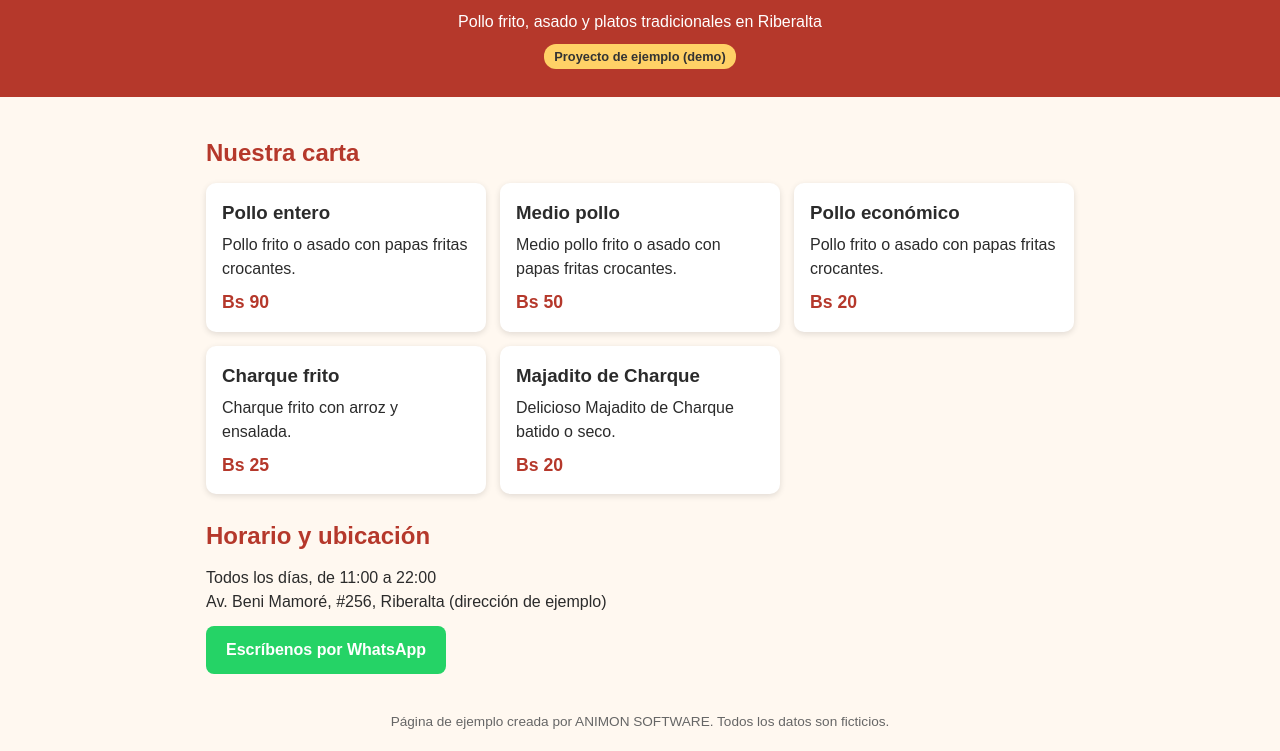
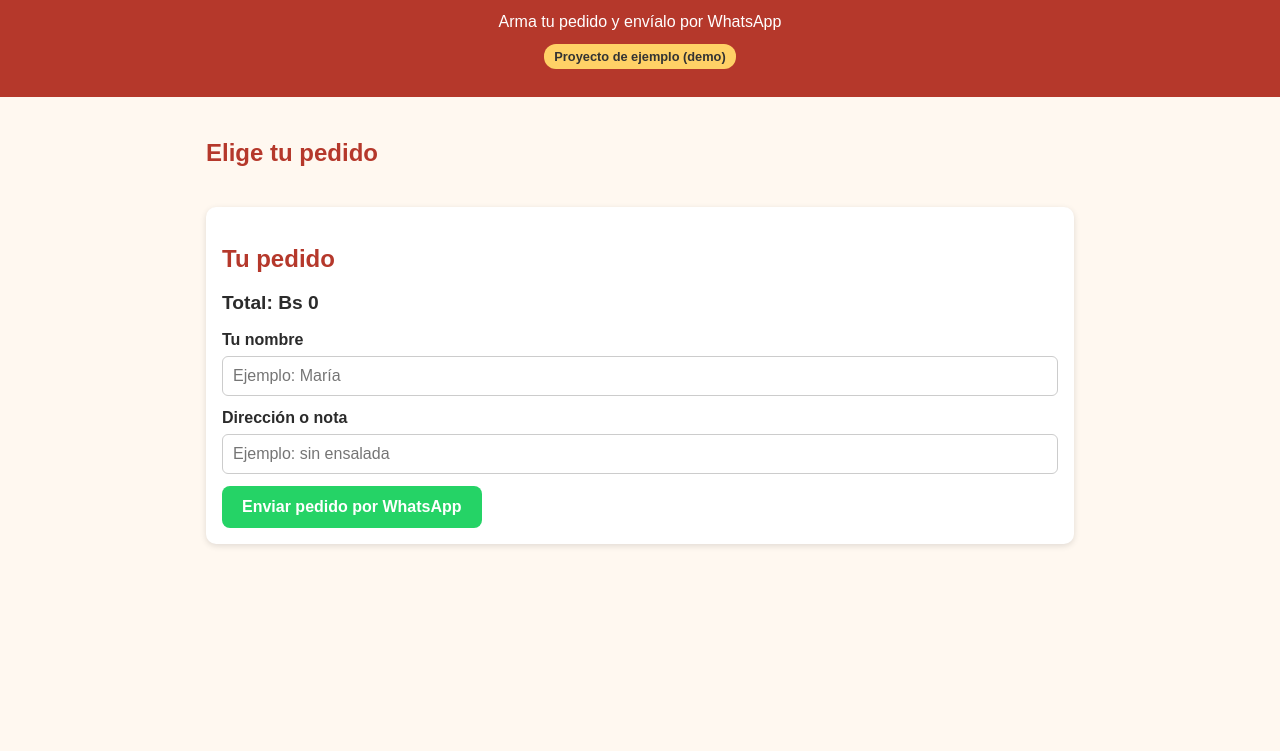
Before and after one commit to animonsoftware/polleria-catalogo-demo, a plain HTML site: page index.html in a window 1280 px wide. Shown: the part 67-818 px from the top of the page. Drawn offline with Linux system fonts and the light colour scheme.

Commit message:
Add files via upload

```diff
--- a/estilos.css
+++ b/estilos.css
@@ -53,3 +53,19 @@ h2 { margin: 18px 0 12px; color: #b5382b; }
  cursor: pointer;
 }
 footer { text-align: center; padding: 18px; font-size: 0.85rem; color: #666666; }
+.controles { display: flex; align-items: center; gap: 12px; margin-top: 10px; }
+.controles button {
+  width: 36px; height: 36px; font-size: 1.2rem; border: none;
+  border-radius: 50%; background: #b5382b; color: #ffffff; cursor: pointer;
+}
+.controles span { min-width: 24px; text-align: center; font-weight: bold; }
+#resumen {
+  background: #ffffff; border-radius: 10px; padding: 16px; margin-top: 24px;
+  box-shadow: 0 2px 6px rgba(0, 0, 0, 0.12);
+}
+#lista { margin: 8px 0 8px 20px; }
+.total { font-size: 1.2rem; font-weight: bold; margin: 10px 0; }
+label { display: block; margin-top: 10px; font-weight: bold; }
+input {
+  width: 100%; padding: 10px; margin-top: 4px;
+  border: 1px solid #cccccc; border-radius: 6px; font-size: 1rem;}
--- a/index.html
+++ b/index.html
@@ -3,56 +3,29 @@
 <head>
   <meta charset="UTF-8">
   <meta name="viewport" content="width=device-width, initial-scale=1.0">
-    <title>Polleria El Buen Sabor(Demo)</title>
-    <link   rel="stylesheet" href="estilos.css">
+  <title>Pedidos - Pollería El Buen Sabor (Demo)</title>
+  <link rel="stylesheet" href="estilos.css">
 </head>
 <body>
   <header>
     <h1>Pollería El Buen Sabor</h1>
- <p>Pollo frito, asado y platos tradicionales en Riberalta</p>
+    <p>Arma tu pedido y envíalo por WhatsApp</p>
     <span class="demo">Proyecto de ejemplo (demo)</span>
   </header>
   <main>
- <h2>Nuestra carta</h2>
- <section class="carta">
- <article class="plato">
- <h3>Pollo entero</h3>
- <p>Pollo frito o asado con papas fritas crocantes.</p>
- <p class="precio">Bs 90</p>
- </article>
- <article class="plato">
- <h3>Medio pollo</h3>
- <p>Medio pollo frito o asado con papas fritas crocantes.</p>
- <p class="precio">Bs 50</p>
- </article>
-  <article class="plato">
- <h3>Pollo económico</h3>
- <p>Pollo frito o asado con papas fritas crocantes.</p>
- <p class="precio">Bs 20</p>
- </article>
-  <article class="plato">
- <h3>Charque frito</h3>
- <p>Charque frito con arroz y ensalada.</p>
- <p class="precio">Bs 25</p>
- </article>
-  <article class="plato">
- <h3>Majadito de Charque</h3>
- <p>Delicioso Majadito de Charque batido o seco.</p>
- <p class="precio">Bs 20</p>
- </article>
- <!-- Repite el bloque article para los otros 3 platos -->
- </section>
- <section class="info">
- <h2>Horario y ubicación</h2>
- <p>Todos los días, de 11:00 a 22:00</p>
- <p>Av. Beni Mamoré, #256, Riberalta (dirección de ejemplo)</p>
- <a class="boton" href="https://wa.me/59171731376" target="_blank">
- Escríbenos por WhatsApp
- </a>
+    <h2>Elige tu pedido</h2>
+    <div id="menu" class="carta"></div>
+    <section id="resumen">
+      <h2>Tu pedido</h2>
+      <ul id="lista"></ul>
+      <p class="total">Total: Bs <span id="total">0</span></p>
+      <label for="nombre">Tu nombre</label>
+      <input id="nombre" type="text" placeholder="Ejemplo: María">
+      <label for="nota">Dirección o nota</label>
+      <input id="nota" type="text" placeholder="Ejemplo: sin ensalada">
+      <button id="enviar" class="boton">Enviar pedido por WhatsApp</button>
     </section>
   </main>
- <footer>
- <p>Página de ejemplo creada por ANIMON SOFTWARE. Todos los datos son ficticios.</p>
- </footer>
+ <script src="app.js"></script>
 </body>
 </html>
```
Also changed, not shown: app.js (added). Lines whose indentation alone changed are shown as unchanged.
